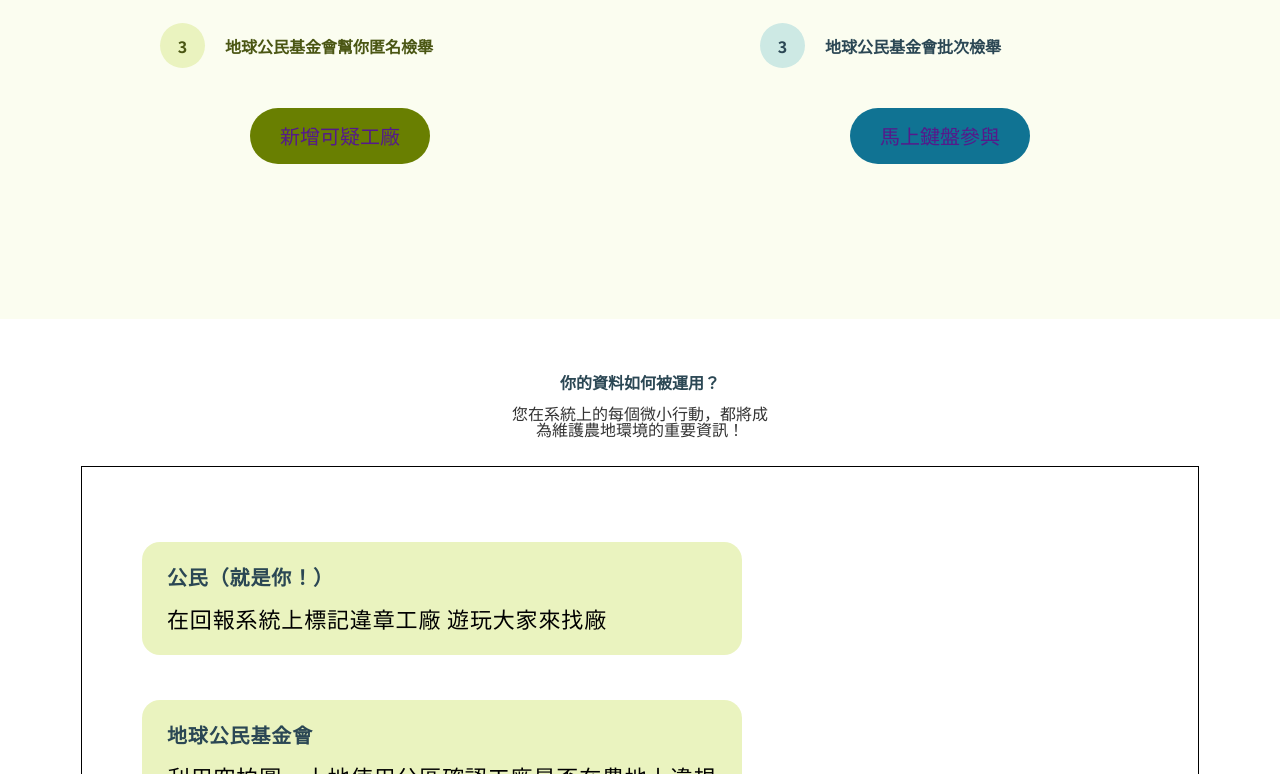
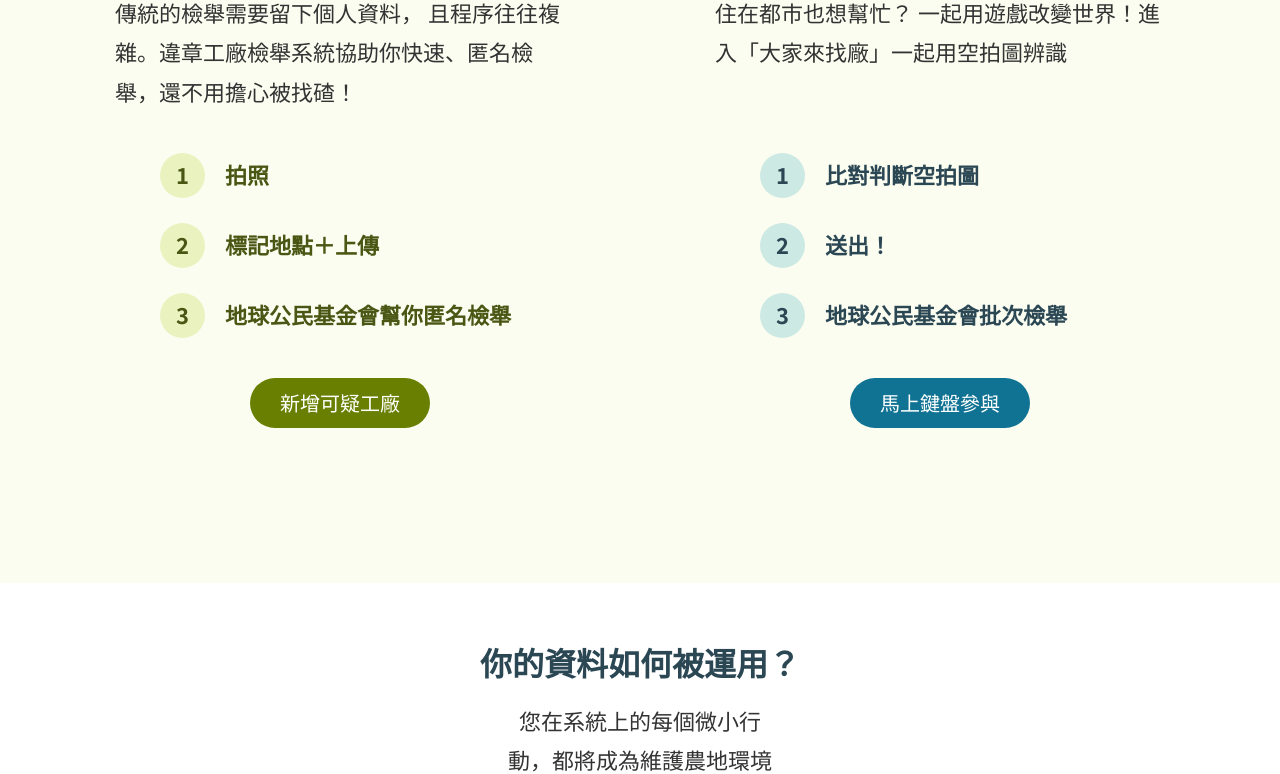
Before and after one commit to Disfactory/Landing, a Next.js app: page / in a window 1280 px wide. Shown: the part 1766-2540 px from the top of the page. Built offline with nearby package versions, Linux system fonts and the light colour scheme.

Commit message:
feat: add theme color

```diff
--- a/styles/theme/index.js
+++ b/styles/theme/index.js
@@ -23,16 +23,14 @@
     gray: '#333333',
     red: '#FA6B62',
     brownGreen: '#4a5613',
-    while: '#FFFFFF',
+    white: '#FFFFFF',
   },
   fontSize: {
-    'title-main': 'font-size:24px; line-height: 1.2',
-    'title-main-md': 'font-size:38px; line-height: 1.2; font-weight: 700',
-    'title-sub': 'font-size:20px; line-height: 1.3',
-    'title-sub-md':
-      'font-size:22px; line-height: 1.3;   letter-spacing: 0.855px;',
-    button: 'font-size:14px; line-height: 1.5',
-    'button-md': 'font-size:16px; line-height: 1.5',
+    'title-main-sm': 'font-size:32px; line-height: 1.5; font-weight: 700;',
+    'title-main-md': 'font-size:38px; line-height: 1.5; font-weight: 700;',
+    'subtitle-sm': 'font-size:22px; line-height: 1.8; font-weight: 400;',
+    normal: 'font-size:16px; line-height: 1.8; font-weight: 400;',
+    'normal-xl': 'font-size:22px; line-height: 1.8; font-weight: 400;',
   },
   breakpoint: {
     xs: `@media (min-width: ${mediaSize.xs}px)`,
```
